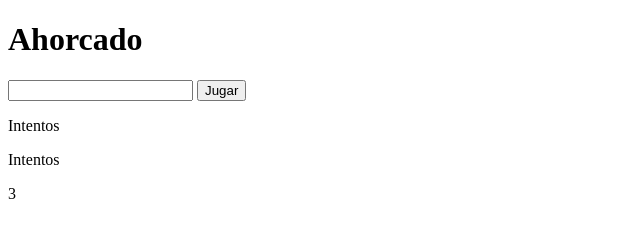
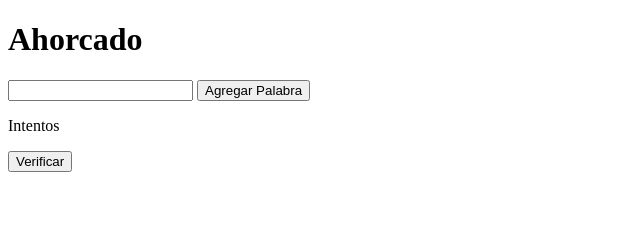
Before and after one commit to LauCaro15/TallerFrontEnd, a plain HTML site: page parcial/index.html in a window 1280 px wide. Shown: the whole page, without its empty margins (0-640 px from the left). Drawn offline with Linux system fonts and the light colour scheme.

Commit message:
modificaciones

```diff
--- a/parcial/index.html
+++ b/parcial/index.html
@@ -10,17 +10,18 @@
 <body>
     <h1>Ahorcado</h1>
     <div>
-		<input class="palabra" type="text" id="1" name="palabra">
-		<button class="jugar" name="jugar" id="2" onclick="mostrar()">Jugar</button>
+		<input class="palabra" type="text" id="palabra" name="palabra">
+		<button class="jugar" name="jugar" id="2" onclick="calcular()">Agregar Palabra</button>
 	</div>
     <div id="intentos">
         <div class="col-s4"><p>Intentos</p></div>
-        <div class="col-s4"><p>Intentos</p></div>
-        <div class="col-s4"><p id="3" name="numIntentos">3</p></div>
+        <div class="col-s4" id="numIntentos"></div>
 	</div>
     <div id="cuadritos">
 
 	</div>
+
+    <button class="jugar" name="verificar" id="verificar" onclick="verificar()">Verificar</button>
     <div id="resultado">
 
 	</div>
--- a/parcial/js/ahorcado.js
+++ b/parcial/js/ahorcado.js
@@ -11,7 +11,41 @@ function calcular(){
         arrayLetras.push(letra);
         // alert(letra);
 
+        document.getElementById("cuadritos").innerHTML += '<input type="text" id="'+letra+'" name="'+letra+'">';
 
     }
-    console.log(arrayLetras);
+    // console.log(arrayLetras);
 }
+
+var count = 0;
+
+function verificar(){
+    var palabra = document.getElementById("palabra").value;
+    // console.log(document.getElementById(letra).value);
+    var conta=0;
+    for (let i = 0; i < palabra.length; i++) {
+        var letra = palabra.charAt(i);
+        if(document.getElementById(letra).value == letra){
+        }else{
+            document.getElementById(letra).value = "";
+            conta++
+            count++;
+            document.getElementById("numIntentos").innerHTML = "<p>"+count+"</p>";
+        }
+
+    }
+
+    // for (let j = 0; j < palabra.length; j++) {
+    //     if(document.getElementById(letra).value === ""){
+    //         conta++;
+    //     }
+    // }
+    if(count<6 && conta==0){
+        alert(conta);
+        document.getElementById("resultado").innerHTML = "<p>¡Ganaste!</p>"
+    }
+
+    if(count>=5){
+        document.getElementById("resultado").innerHTML = "<p>¡Perdiste!</p>"
+    }
+}
```
